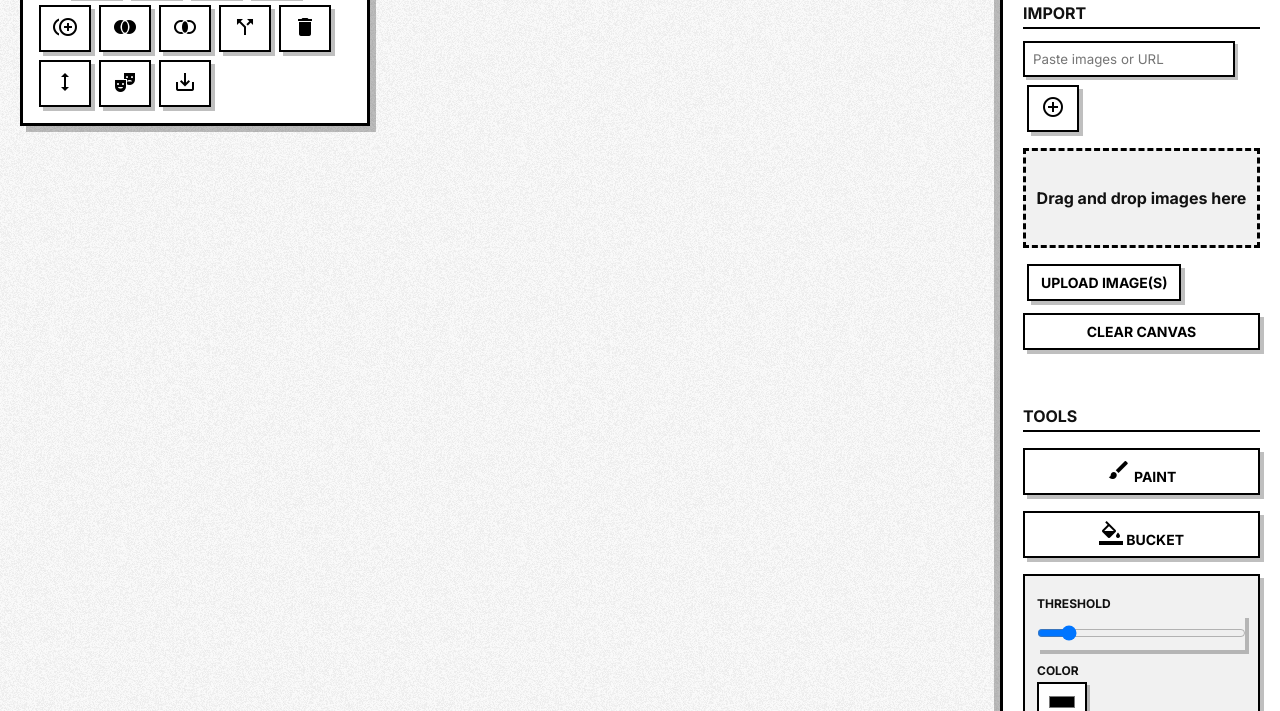
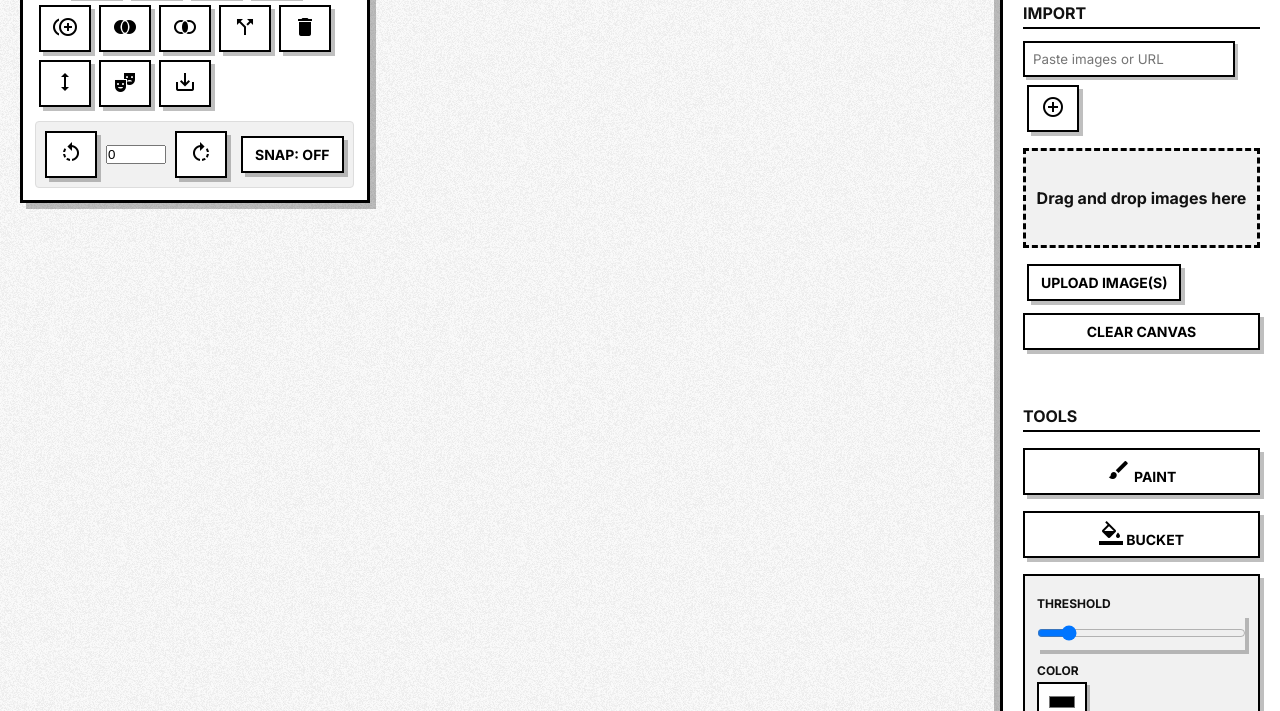
Before and after one commit to robin-weaver/image-editor, a plain HTML site: page index.html in a window 1280 px wide. Shown: the part 89-800 px from the top of the page. Drawn offline with Linux system fonts and the light colour scheme; a script that the page names is missing.

Commit message:
Update index.html

```diff
--- a/index.html
+++ b/index.html
@@ -300,6 +300,12 @@
         <button onclick="startDepthEstimation()" title="Depth Estimation"><i class="material-icons">height</i></button>
         <button onclick="startSegmentation()" title="Segmentation"><i class="material-icons">theater_comedy</i></button>
         <button onclick="downloadImage()" title="Download"><i class="material-icons">save_alt</i></button>
+        <div id="rotation-controls" style="display: flex; align-items: center; background-color: #f1f1f1; padding: 5px; border: 1px solid #ddd; border-radius: 4px; margin-top: 10px;">
+            <button onclick="rotateLeft()" title="Rotate Left"><i class="material-icons">rotate_left</i></button>
+            <input type="number" id="rotation-input" min="0" max="359" value="0" style="width: 60px; margin: 0 5px;" oninput="updateRotationFromInput()">
+            <button onclick="rotateRight()" title="Rotate Right"><i class="material-icons">rotate_right</i></button>
+            <button id="snap-rotation" onclick="toggleSnapRotation()" style="margin-left: 10px;">Snap: OFF</button>
+        </div>
     </div>
 
     <div id="sidebar">
```
